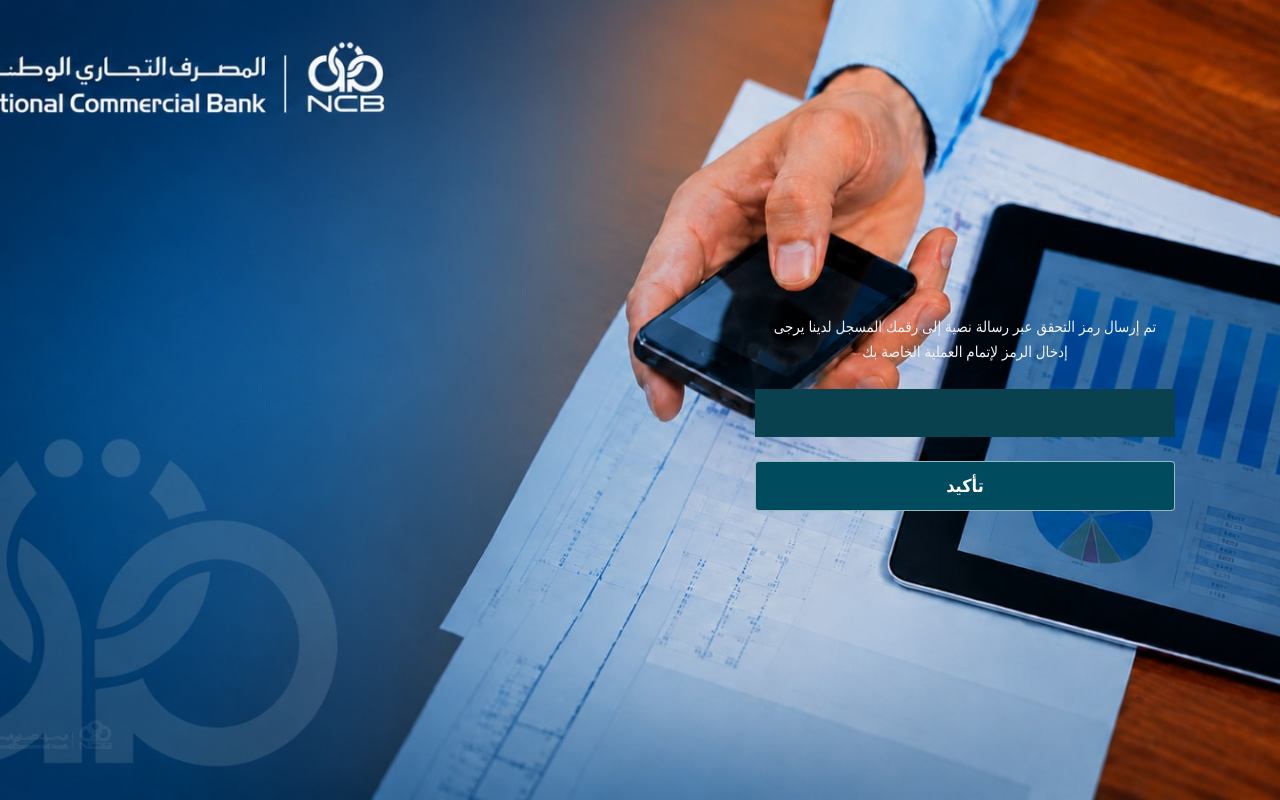
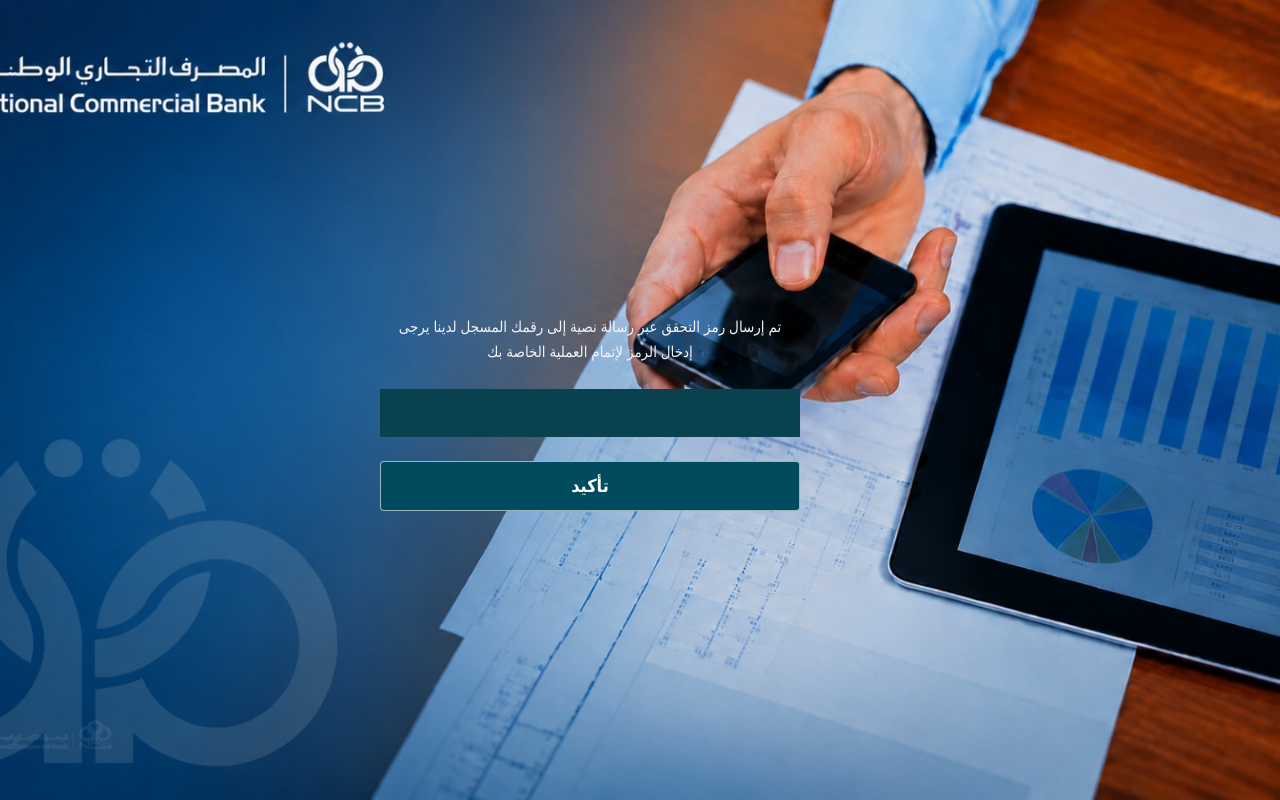
Before and after one commit to omarrnaguibb/NCB_site, a React (Vite) app: page /otp in a window 1280 px wide. Built offline with nearby package versions, Linux system fonts and the light colour scheme; no server answers.

Commit message:
notify user with limited plan

```diff
--- a/src/ncb.css
+++ b/src/ncb.css
@@ -349,8 +349,8 @@
 @media screen and (min-width: 1024px) {
   .ncb-page {
     display: flex;
-    justify-content: end;
-    align-items: start;
+    justify-content: center;
+    align-items: center;
     padding: 0 5px;
   }
   .ncb-page__bg{
```
